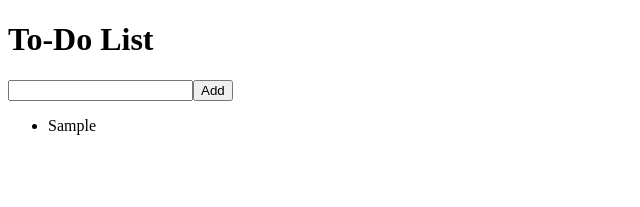
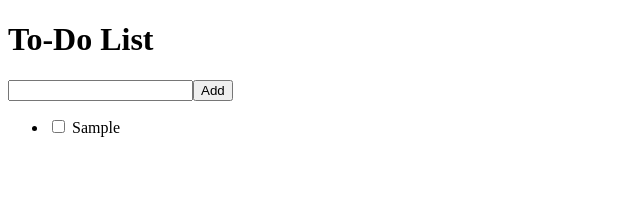
Before and after one commit to Coding-major/react-practise, a React (Create React App) app: page / in a window 1280 px wide. Both pictures are taken after typing "Sample" into the empty fields and a click on the button "Add". Shown: the top 207 px of the page, without its empty margins (0-640 px from the left). Built offline with nearby package versions, Linux system fonts and the light colour scheme; the HTML template or start-up script is replaced by a standard one.

Commit message:
make a delete function that deletes an item  once clicked

```diff
--- a/src/components/App.jsx
+++ b/src/components/App.jsx
@@ -11,7 +11,6 @@ function App() {
 
     function handleChange(event) {
         var {value} = event.target;
-        console.log(value);
         setTheInput(value)
     }
 
@@ -23,13 +22,21 @@ function App() {
         setTheInput("")
     }
 
+    function deleted (id) {
+        setItems((previousValue) => {
+            return previousValue.filter((item, index) => {
+                return index !==id
+            })
+        })
+    }
+
     return (
     <div className="container">
         <div className="heading">
             <h1>To-Do List</h1>
         </div>
         <Form onChange={handleChange} onSubmit={handleSubmit} value={theInput}/>
-        <UnOrdered items={items}/>
+        <UnOrdered trigger={deleted} items={items}/>
 
 
     </div>
--- a/src/components/Form.jsx
+++ b/src/components/Form.jsx
@@ -5,14 +5,13 @@ function Form(props) {
     const {onChange, onSubmit, value} = props
 
     return (
-        <>
+
         <div className="form">
             <input type="text" onChange={onChange} value={value} />
             <button onClick={onSubmit}>
                 <span>Add</span>
             </button>
         </div>
-        </>
     )
 }
 
--- a/src/components/TodoList.jsx
+++ /dev/null
@@ -1,19 +0,0 @@
-import React, {useState} from "react";
-
-
-function Todo(props) {
-    var [srikeThrough, setStrikeThrough] = useState(false)
-
-    function changeStrike () {
-        setStrikeThrough((previousValue) => {
-            if(previousValue === false) {
-                return true
-            } else if (previousValue === true) {
-                return false
-            }
-        })
-    }
-    return <li onClick={changeStrike} style={{textDecoration: srikeThrough ? "line-through" : null}}>{props.name}</li>
-}
-
-export default Todo;
--- a/src/components/Ulist.jsx
+++ b/src/components/Ulist.jsx
@@ -1,14 +1,16 @@
 import React from "react";
-import Todo from "./TodoList";
 
 function UnOrdered(props) {
 
-    const { items } = props;
+    const { items , trigger} = props;
+
     return (
         <div>
             <ul>
-                {items.map((eachItem, index) => {
-                        return <Todo key={index} name={eachItem}/>
+                {items.map((item, index) => {
+                    return <li key={index}><input key={index}  type="checkbox" onClick={() => {
+                        trigger(index)
+                    }} /> {item}</li>
                 })}
             </ul>
         </div>
```
